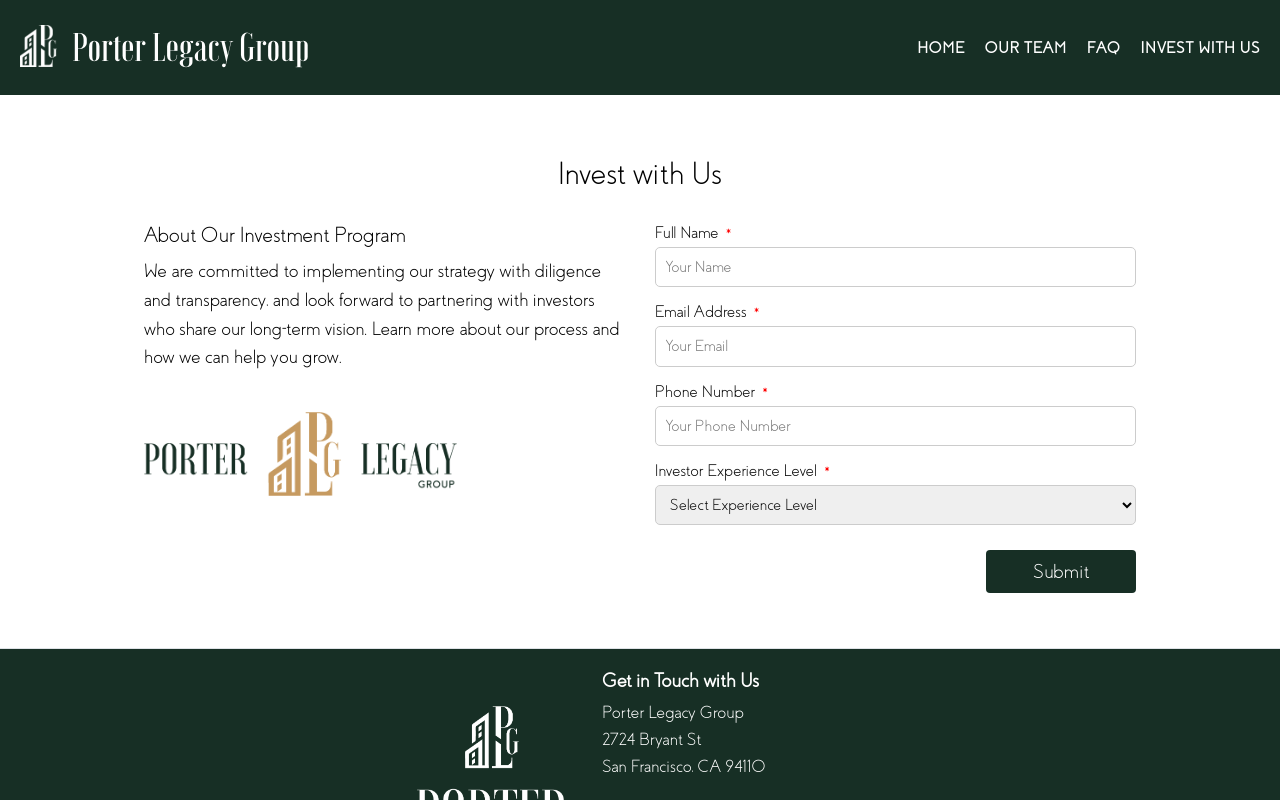
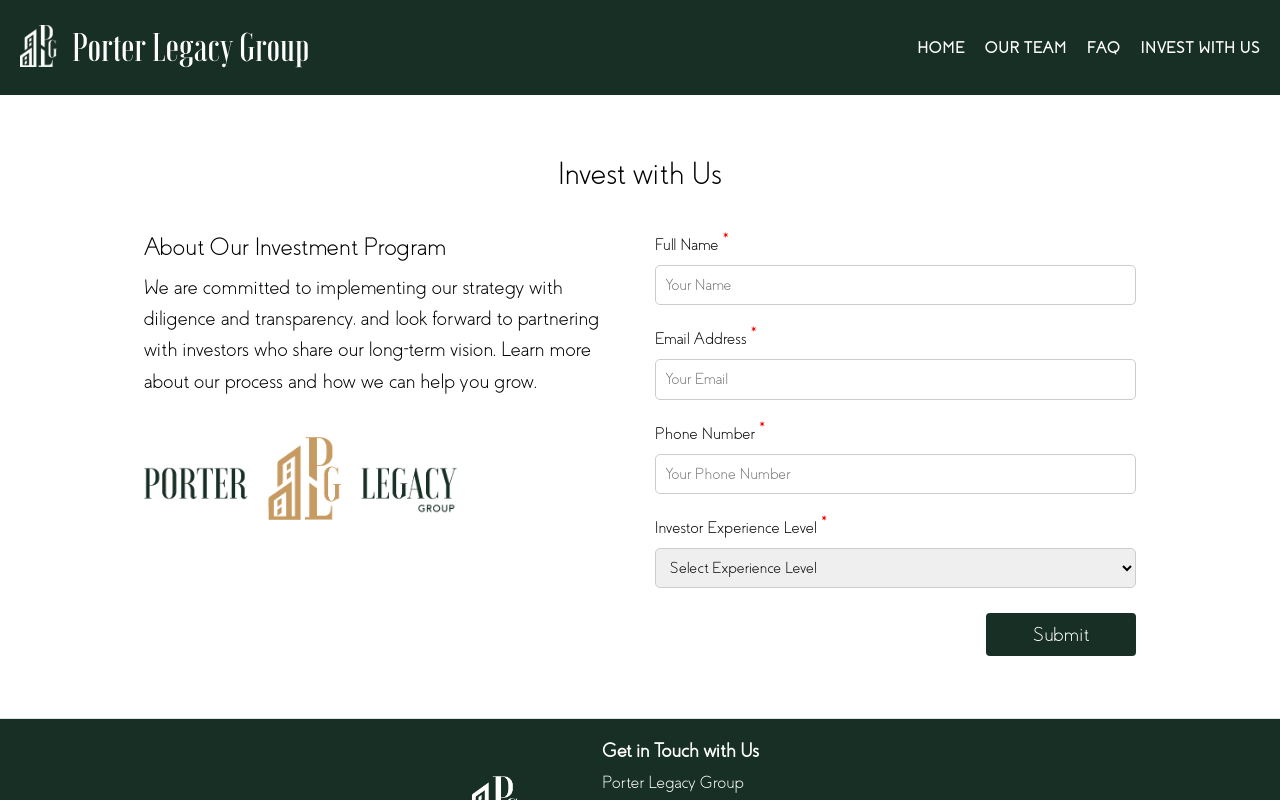
Before and after one commit to garyahill/PorterLegacyGroup, a React app: page /invest in a window 1280 px wide. Shown: the top 800 px of the page. Built offline with nearby package versions, Linux system fonts and the light colour scheme.

Commit message:
minor styling changes to the invest page

```diff
--- a/src/pages/invest/invest.less
+++ b/src/pages/invest/invest.less
@@ -8,6 +8,7 @@
 
     h1 {
         .content-page-title-h1();
+        margin-bottom: 40px;
     }
 
     .flex-container {
@@ -24,7 +25,7 @@
             }
 
             aside {
-              font-size: 1.2rem;
+              font-size: 1.3rem;
               line-height: 1.5;
             }
 
@@ -38,6 +39,8 @@
             display: flex;
             flex-direction: column;
             align-items: center;
+            position: relative;
+            top: -7px;
 
             input,
             select,
@@ -48,12 +51,14 @@
 
             label {
               width: 100%;
-              margin-bottom: 5px;
+              //margin-bottom: 5px;
 
               .required {
                 color: red;
-                font-size: 2rem;
-                position: fixed;
+                vertical-align: middle;
+                font-size: 2em;
+                line-height: normal;
+                margin-left: 5px;
               }
             }
 
--- a/src/pages/invest/invest.tsx
+++ b/src/pages/invest/invest.tsx
@@ -18,18 +18,18 @@
 				</div>
 
 				<form>
-					<label htmlFor="name">Full Name<span className="required">&nbsp;*</span></label>
+					<label htmlFor="name">Full Name<span className="required">*</span></label>
 					<input type="text" id="name" name="name" placeholder="Your Name" required />
 
-					<label htmlFor="email">Email Address<span className="required">&nbsp;*</span></label>
+					<label htmlFor="email">Email Address<span className="required">*</span></label>
 					<input type="email" id="email" name="email" placeholder="Your Email" required />
 
-					<label htmlFor="phone">Phone Number<span className="required">&nbsp;*</span></label>
+					<label htmlFor="phone">Phone Number<span className="required">*</span></label>
 					<input type="tel" id="phone" name="phone" placeholder="Your Phone Number" required />
 
-					<label htmlFor="experience">Investor Experience Level<span className="required">&nbsp;*</span></label>
-					<select id="experience" name="experience" required>
-						<option value="" disabled selected>Select Experience Level</option>
+					<label htmlFor="experience">Investor Experience Level<span className="required">*</span></label>
+					<select id="experience" name="experience" required defaultValue="">
+						<option value="" disabled>Select Experience Level</option>
 						<option value="beginner">Beginner</option>
 						<option value="intermediate">Intermediate</option>
 						<option value="advanced">Advanced</option>
--- a/src/theme/mixins.less
+++ b/src/theme/mixins.less
@@ -9,7 +9,7 @@
 }
 
 .aside-header-h2() {
-    font-size: 1.3em;
+    font-size: 1.5em;
     font-weight: 100;
     width: 100%;
     margin-bottom: 10px;
```
